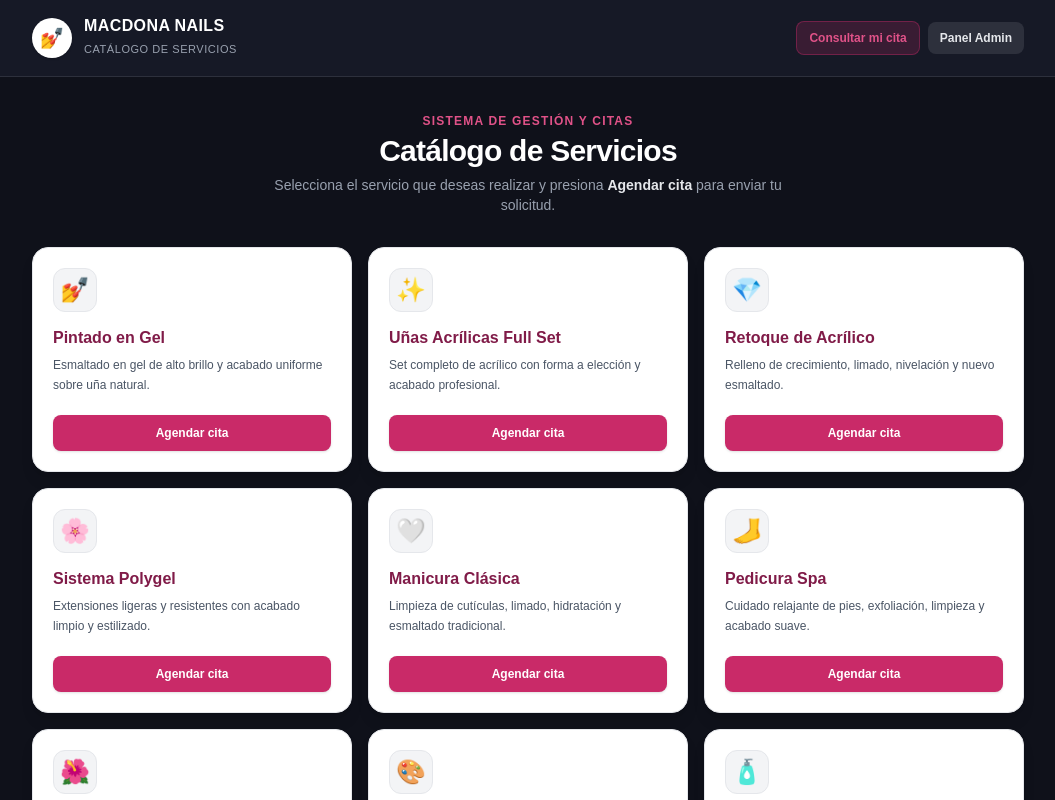
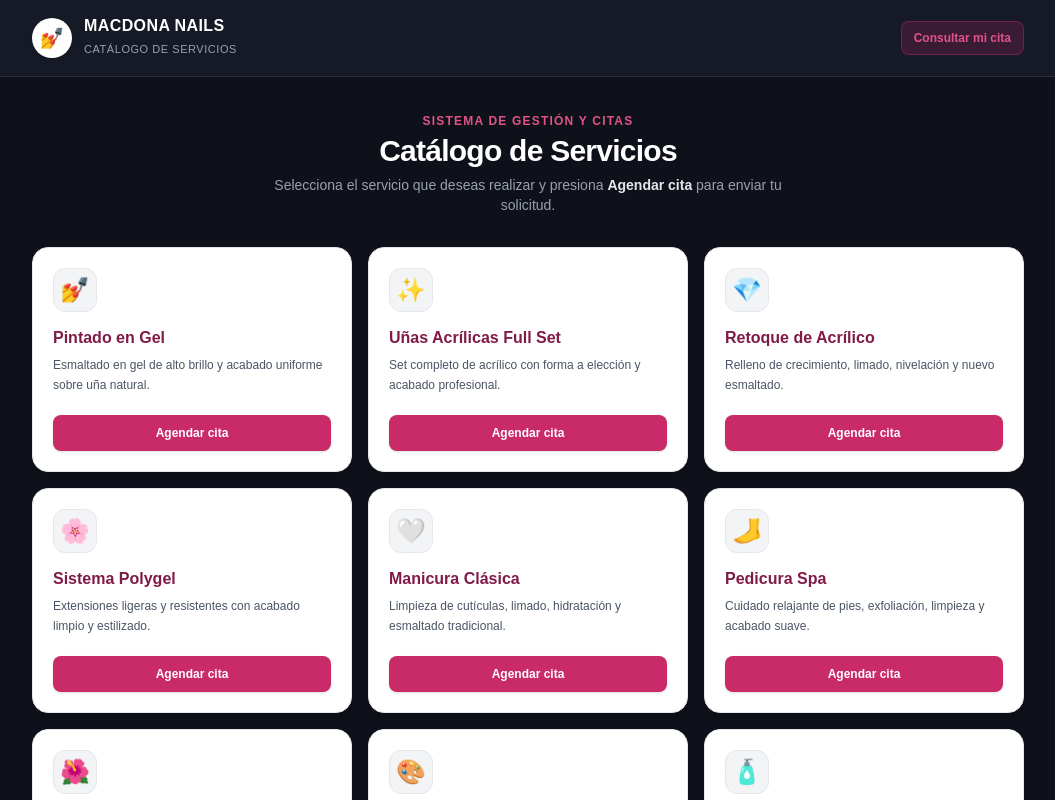
Before and after one commit to jhoanmfeliz-lang/macdona-nails, a Next.js app: page / in a window 1280 px wide. Shown: the top 800 px of the page, without its empty margins (112-1167 px from the left). Built offline with nearby package versions, Linux system fonts and the light colour scheme; no server answers.

Commit message:
Fix: Remover enlace de panel admin de la vista pública del catálogo

```diff
--- a/app/page.tsx
+++ b/app/page.tsx
@@ -211,7 +211,6 @@ export default function CatalogoPage() {
               </span>
             </div>
           </div>
-          <div className="flex items-center gap-2">
           <button
             type="button"
             onClick={() => {
@@ -224,13 +223,6 @@ export default function CatalogoPage() {
           >
             Consultar mi cita
           </button>
-            <a
-              href="/citas"
-              className="text-xs font-semibold px-3 py-2 rounded-lg bg-white/10 hover:bg-white/15 text-gray-200 transition-colors"
-            >
-              Panel Admin
-            </a>
-          </div>
         </div>
       </header>
 
@@ -242,7 +234,8 @@ export default function CatalogoPage() {
           Catálogo de Servicios
         </h1>
         <p className="text-xs sm:text-sm text-gray-400 mt-1.5 max-w-lg mx-auto">
-          Selecciona el servicio que deseas realizar y presiona <strong className="text-gray-200">Agendar cita</strong> para enviar tu solicitud.
+          Selecciona el servicio que deseas realizar y presiona{' '}
+          <strong className="text-gray-200">Agendar cita</strong> para enviar tu solicitud.
         </p>
       </section>
 
```
Lines whose indentation alone changed are shown as unchanged.
